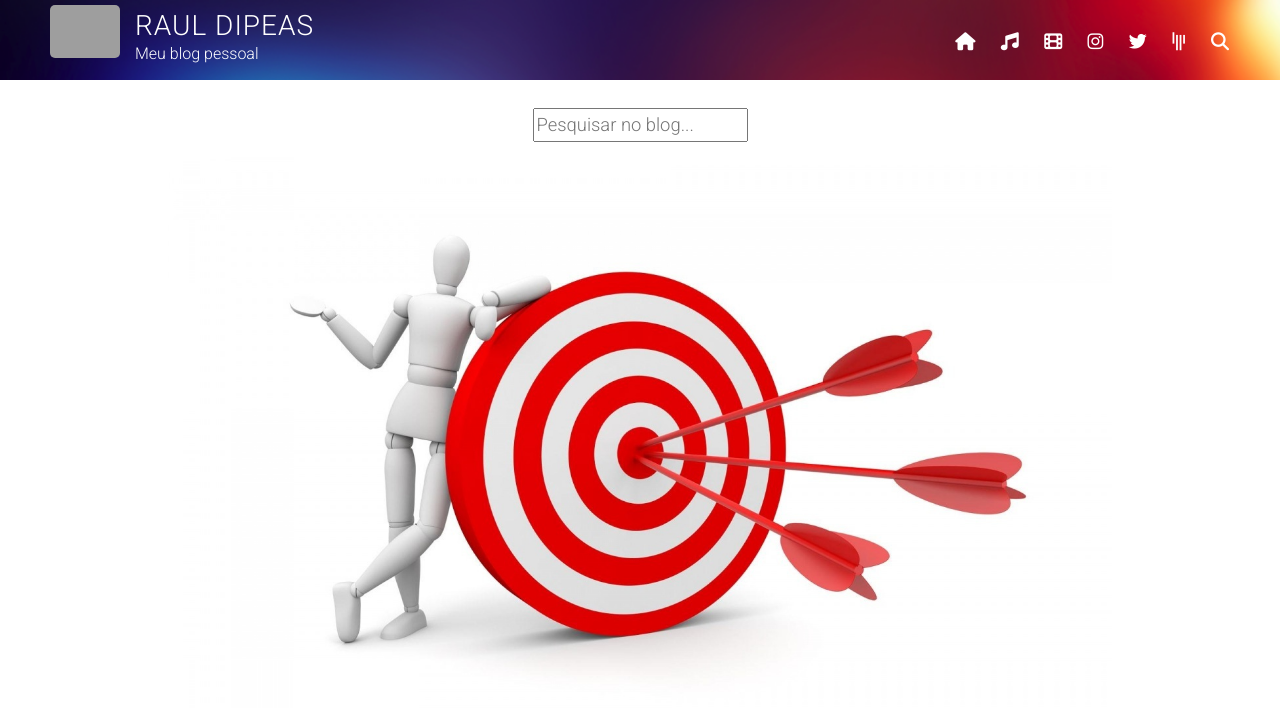
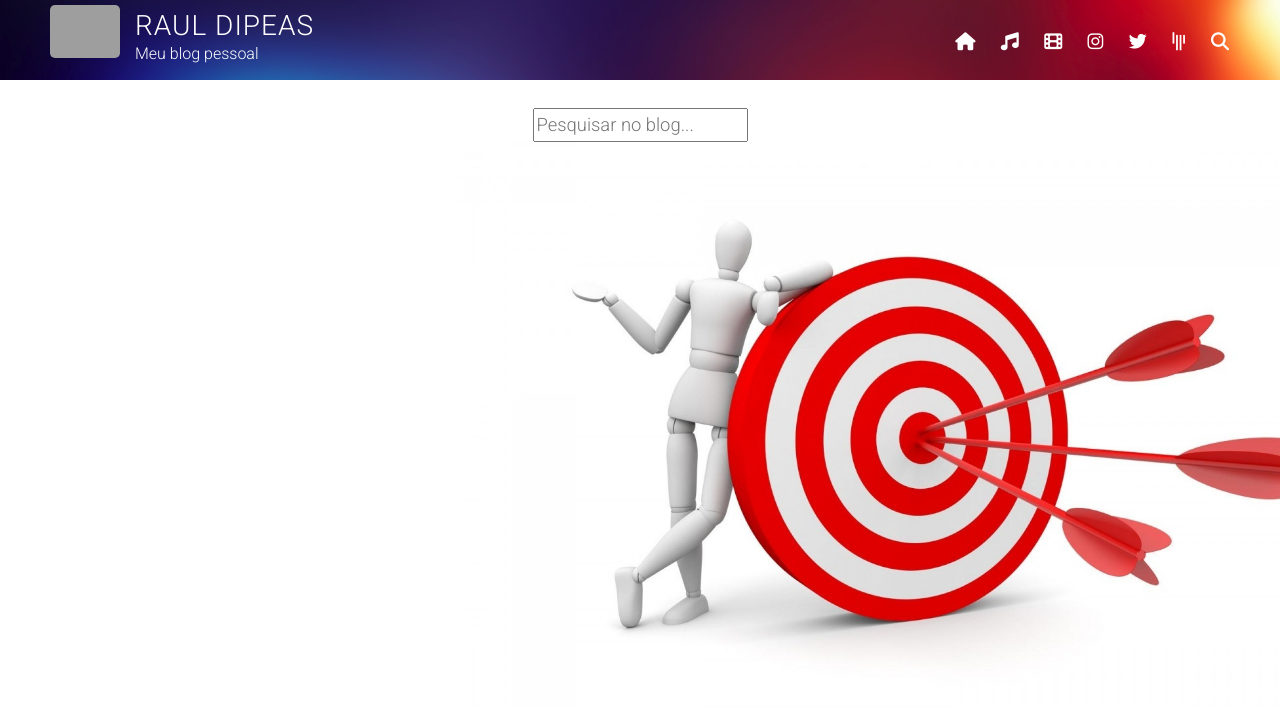
Before and after one commit to fossabot/blog-11, a Jekyll site: the page built from search/index.html, in a window 1280 px wide. Shown: the top 708 px of the page. Built offline with Jekyll 4.4.1, drawn with Linux system fonts in a browser that asks for light colours; nearby versions of some CDN libraries; comment, search, counter and statistics services are not loaded; grey boxes are pictures that could not be loaded.

Commit message:
^disqus ^default ^index

```diff
--- a/_includes/disqus.html
+++ b/_includes/disqus.html
@@ -1,5 +1,5 @@
 {% if site.disqus %}
-<div class="comments" style="max-width: 800px;margin: auto;">
+<div class="comments" style="max-width: 750px;margin: auto;">
 	<div id="disqus_thread"></div>
 	<script type="text/javascript">
 
--- a/_layouts/default.html
+++ b/_layouts/default.html
@@ -69,7 +69,6 @@
       </div>
     </div>
 
-
     <div id="main" role="main" class="container">
       {{ content }}
     </div>
--- a/search/index.html
+++ b/search/index.html
@@ -9,10 +9,10 @@
 <!-- HTML elements for search -->
 <div style="text-align: center">
     <input type="text" id="search-input" placeholder="Pesquisar no blog...">
-    <ul id="results-container" style="font-weight: bold; text-transform: uppercase;"></ul>
+    <ul id="results-container" style="font-weight: bold;text-transform: uppercase;position: absolute;text-align: left;background-color: white;"></ul>
 </div>
 <div style="text-align: center;">
-    <img src="{{ site.baseurl }}/images/search.jpg" width="80%">
+    <img src="{{ site.baseurl }}/images/search.jpg" width="80%" style="margin-left: 400px;">
 </div>
 <!-- or without installing anything -->
 <script src="https://unpkg.com/simple-jekyll-search/dest/simple-jekyll-search.min.js"></script>
```
Also changed, not shown: 404.md (+1 -1 lines).
